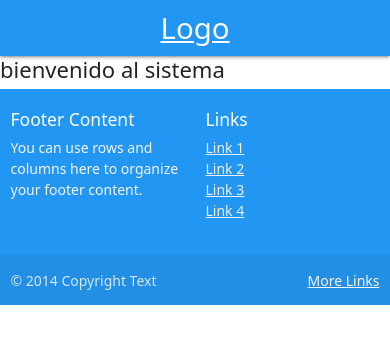
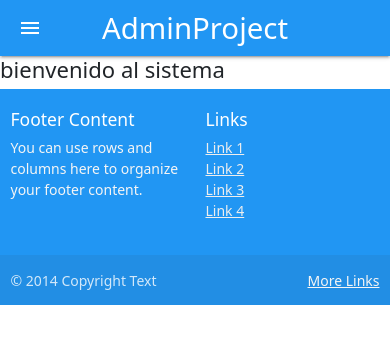
Before and after one commit to SrJaniot/ProyectosAdmin, an Angular app: page /inicio in a window 390 px wide. Shown: the top 344 px of the page. Built offline with nearby package versions, Linux system fonts and the light colour scheme.

Commit message:
navbar responsiva agregacion que cuando sea movil aparezca side nav, componente encabezado

```diff
--- a/src/app/publico/pagina-maestra/encabezado/encabezado.component.css
+++ b/src/app/publico/pagina-maestra/encabezado/encabezado.component.css
@@ -0,0 +1,3 @@
+a {
+  text-decoration: none;
+}
--- a/src/app/publico/pagina-maestra/encabezado/encabezado.component.html
+++ b/src/app/publico/pagina-maestra/encabezado/encabezado.component.html
@@ -47,11 +47,27 @@
 
 <nav class="blue">
   <div class="nav-wrapper">
-    <a routerLink="/inicio" class="brand-logo">Logo</a>
-    <ul id="nav-mobile" class="right hide-on-med-and-down">
+    <a routerLink="/inicio" class="brand-logo">AdminProject</a>
+    <a href="" class="sidenav-trigger" data-target="nav-mobile">
+      <i class="material-icons">menu</i>
+    </a>
+    <ul  class="right hide-on-med-and-down">
       <li><a routerLink="/seguridad/login">Login</a></li>
       <li><a routerLink="/seguridad/recuperar-clave">Cambiar clave</a></li>
       <li><a (click)="CerrarSesion()">Cerrar Sesion</a></li>
     </ul>
   </div>
 </nav>
+
+<ul id="nav-mobile" class="sidenav">
+  <li><a routerLink="/seguridad/login">Login</a></li>
+  <li><a routerLink="/seguridad/recuperar-clave">Cambiar clave</a></li>
+  <li><a (click)="CerrarSesion()">Cerrar Sesion</a></li>
+</ul>
+
+
+<script>
+  $(document).ready(function(){
+    $('.sidenav').sidenav();
+  });
+</script>
--- a/src/app/publico/pagina-maestra/encabezado/encabezado.component.ts
+++ b/src/app/publico/pagina-maestra/encabezado/encabezado.component.ts
@@ -24,7 +24,6 @@ export class EncabezadoComponent implements OnInit {
     this.servicioSeguridad.CerrarSesion();
     alert("Sesion cerrada");
     this.router.navigate(['/inicio']);
-
     }else{
       alert("No hay sesion iniciada");
     }
```
